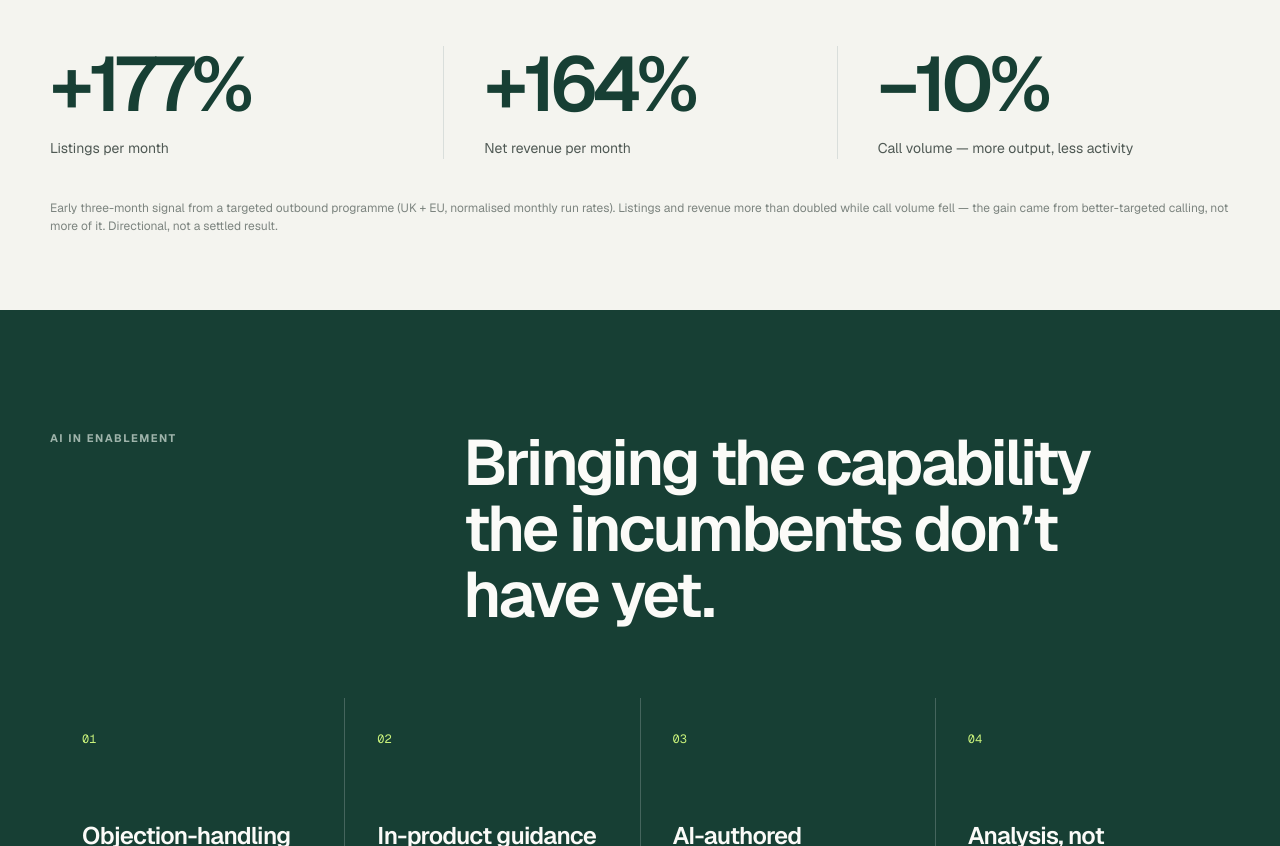
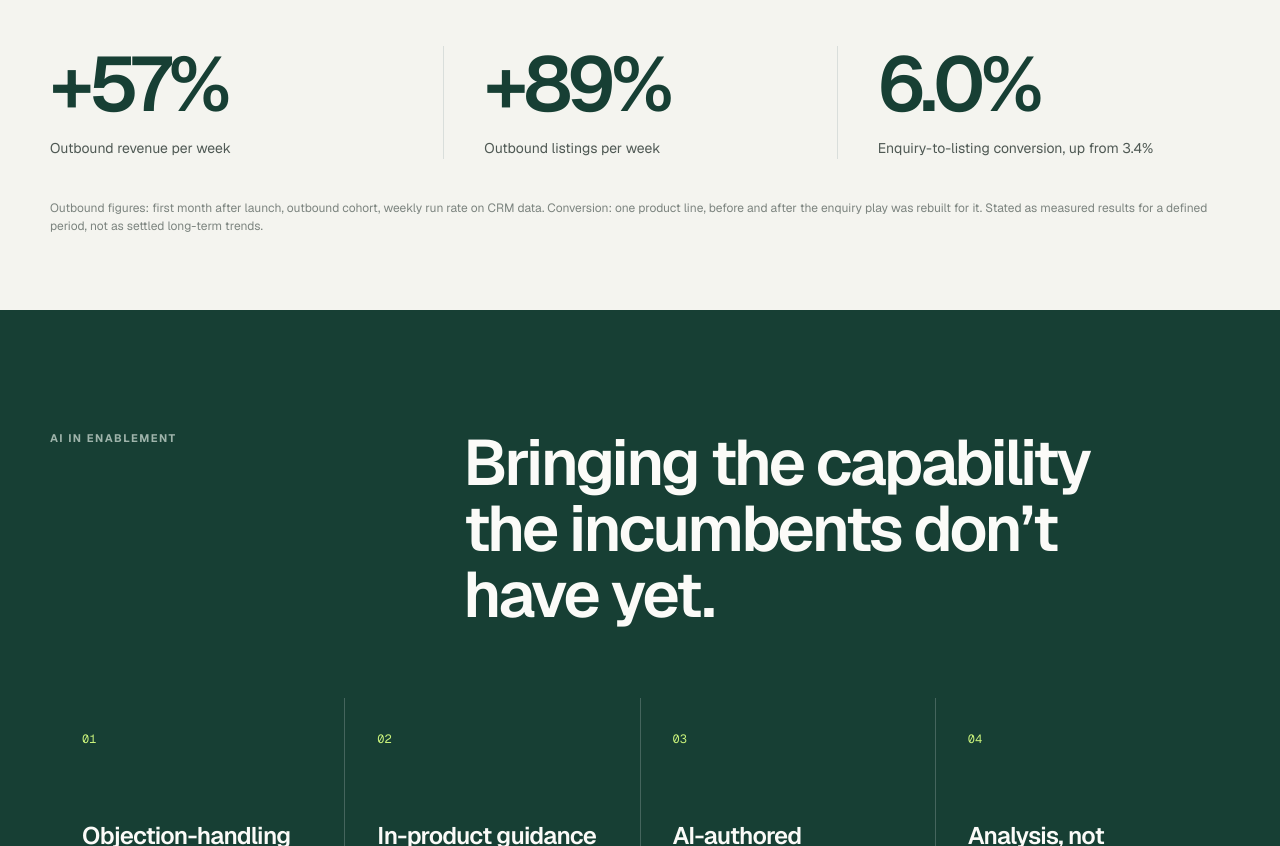
Before and after one commit to feliciadipalo/enablement-lab, a Next.js app: page /enablement-lab/ in a window 1280 px wide. Shown: the part 880-1726 px from the top of the page. Built offline with nearby package versions, Linux system fonts and the light colour scheme.

Commit message:
Add files via upload

```diff
--- a/app/page.tsx
+++ b/app/page.tsx
@@ -2,9 +2,9 @@ import Link from "next/link";
 import { projects } from "./work/projects";
 
 const outcomes = [
-  { value: "+177%", label: "Listings per month" },
-  { value: "+164%", label: "Net revenue per month" },
-  { value: "−10%", label: "Call volume — more output, less activity" },
+  { value: "+57%", label: "Outbound revenue per week" },
+  { value: "+89%", label: "Outbound listings per week" },
+  { value: "6.0%", label: "Enquiry-to-listing conversion, up from 3.4%" },
 ];
 
 export default function Home() {
@@ -29,7 +29,7 @@ export default function Home() {
     <section className="outcomes shell">
       <p className="section-label">Selected outcomes</p>
       <div className="outcome-grid">{outcomes.map(x => <article key={x.label}><strong>{x.value}</strong><span>{x.label}</span></article>)}</div>
-      <p className="note">Early three-month signal from a targeted outbound programme (UK + EU, normalised monthly run rates). Listings and revenue more than doubled while call volume fell — the gain came from better-targeted calling, not more of it. Directional, not a settled result.</p>
+      <p className="note">Outbound figures: first month after launch, outbound cohort, weekly run rate on CRM data. Conversion: one product line, before and after the enquiry play was rebuilt for it. Stated as measured results for a defined period, not as settled long-term trends.</p>
     </section>
 
     <section className="ai-band" id="ai"><div className="shell">
```
